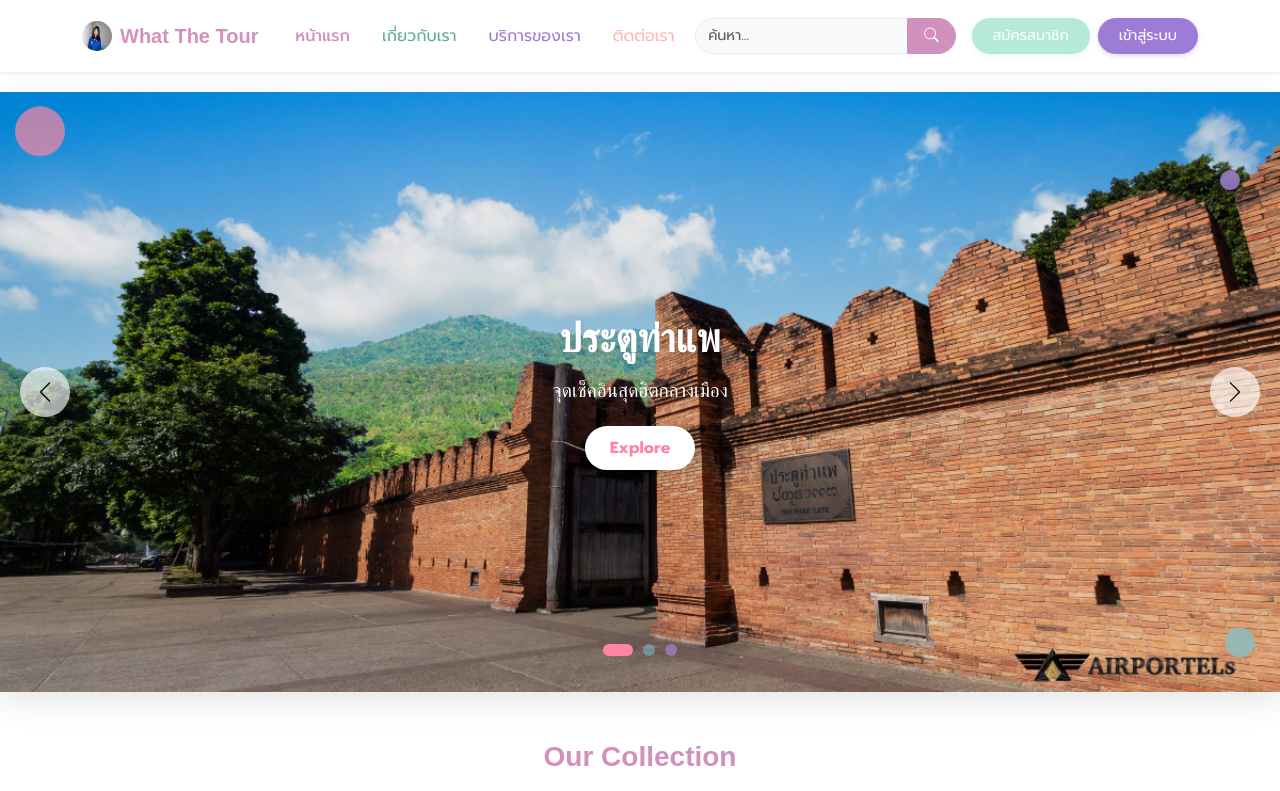
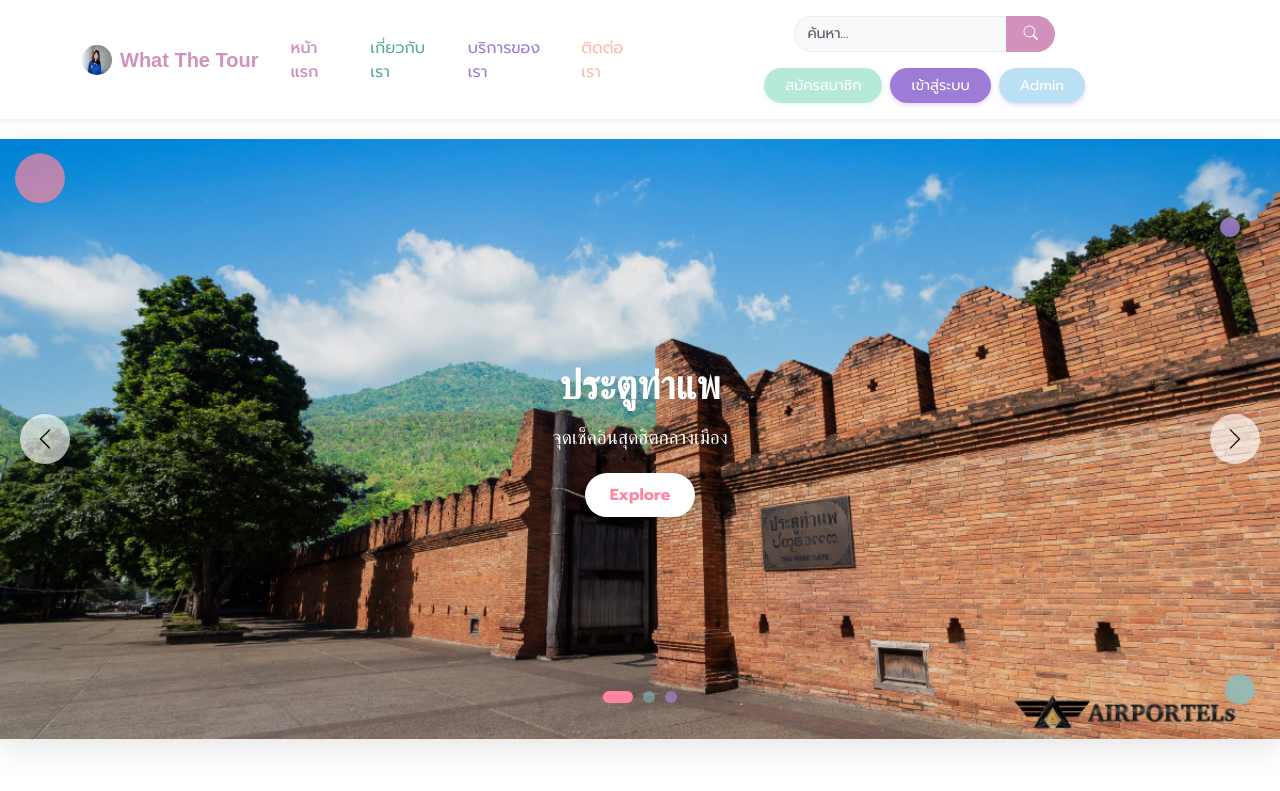
Before and after one commit to fasai13/frontend-1, a Next.js app: page / in a window 1280 px wide. Shown: the top 791 px of the page. Built offline with nearby package versions, Linux system fonts and the light colour scheme.

Commit message:
Update Navbar.js

```diff
--- a/app/components/Navbar.js
+++ b/app/components/Navbar.js
@@ -119,6 +119,21 @@ export default function Navbar() {
               >
                 เข้าสู่ระบบ
               </Link>
+
+              <Link
+                href="/admin/users"
+                className="btn"
+                style={{
+                  borderRadius:'2rem',
+                  background:'#bce0f3',
+                  color:'#fff',
+                  fontSize: '0.9rem',
+                  padding: '0.375rem 1.25rem',
+                  boxShadow: '0 2px 5px rgba(157, 124, 216, 0.3)'
+                }}
+              >
+                Admin
+              </Link>
             </div>
           </div>
         </div>
```
